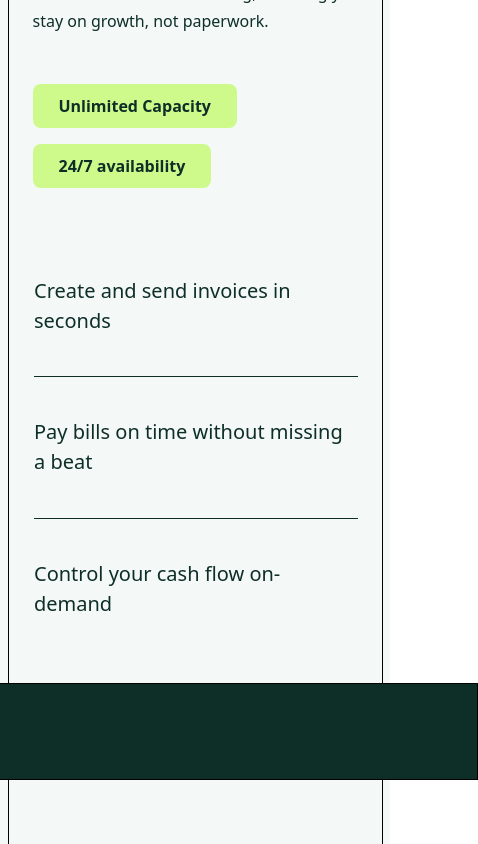
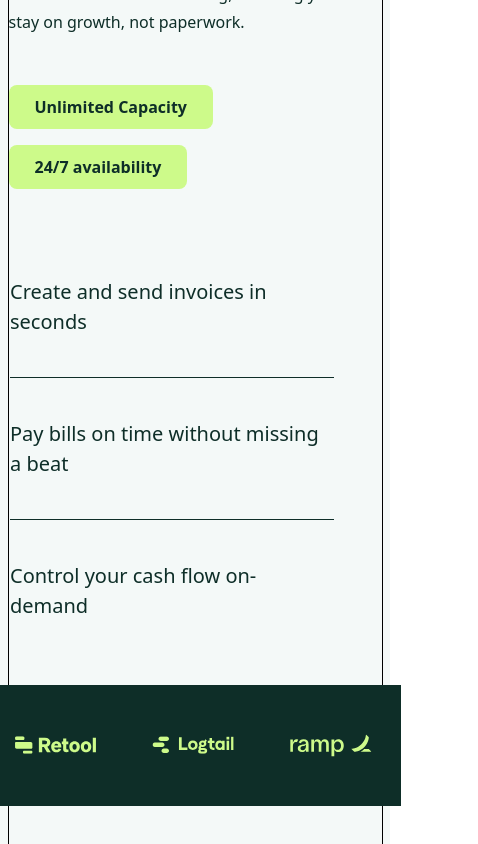
Before and after one commit to christianokuru/BillEase-Saas-landing-page, a Nuxt app: page / in a window 390 px wide. Shown: the part 1154-1998 px from the top of the page, 478 px wide, since content can reach past the window. Built offline with nearby package versions, Linux system fonts and the light colour scheme.

Commit message:
Finished the mobile sponosor section

```diff
--- a/components/custom/AboutSectionComponent.vue
+++ b/components/custom/AboutSectionComponent.vue
@@ -3,7 +3,7 @@ import ButtonComponent2 from "@/components/custom/ButtonComponent2.vue";
 </script>
 
 <template>
-  <div class="mb-[160px] max-sm:w-[349px] max-sm:my-[64px]">
+  <div class="mb-[160px] max-sm:w-[349px] max-sm:my-[64px] px-[118px] max-sm:px-[0px]">
     <div
       class="flex items-center justify-between w-[1008px] ml-[95px] max-sm:w-[327px] max-sm:ml-[0px] max-sm:flex-col"
     >
--- a/components/custom/HeaderSectionComponent.vue
+++ b/components/custom/HeaderSectionComponent.vue
@@ -17,7 +17,7 @@ const text = [
   <div>
     <div>
       <!-- texts them them -->
-      <div class="w-[1204px] max-sm:w-[322px]">
+      <div class="w-[1204px] max-sm:w-[322px] ml-[118px] max-sm:ml-0">
         <h1 class="text-green max-sm:text-[46px] max-sm:text-left max-sm:leading-none mb-[32px] text-heading1 text-center">
           Your All-in-One Invoicing Tool
         </h1>
@@ -30,7 +30,7 @@ const text = [
         </p>
       </div>
       <!-- CTA -->
-      <div class="max-sm:mb-[56px] flex items-center w-[314px] mx-auto mb-[88px]">
+      <div class="max-sm:mb-[56px] flex items-center w-[314px] mx-auto mb-[88px] max-sm:ml-0">
         <button-component
           text="Get Started"
           :icon="arrow"
--- a/components/custom/NavbarComponent.vue
+++ b/components/custom/NavbarComponent.vue
@@ -7,7 +7,7 @@ import { navlinks } from "@/lib/navlinks.js";
 </script>
 
 <template>
-  <div class="mb-[122px] max-sm:mb-[50px]">
+  <div class="mb-[122px] max-sm:mb-[50px]  px-[118px] max-sm:px-[0px]">
     <div class="max-sm:pt-[36px] flex items-center justify-between pt-[40px] mb-[10px]">
       <!-- Logo -->
       <logo-component />
--- a/components/custom/SponsorSectionComponent.vue
+++ b/components/custom/SponsorSectionComponent.vue
@@ -1,20 +1,41 @@
 <script setup>
-import first from "@/assets/images/1.svg"
-import second from "@/assets/images/2.svg"
-import third from "@/assets/images/3.svg"
-import fourth from "@/assets/images/4.svg"
-import fifth from "@/assets/images/5.svg"
-import sixth from "@/assets/images/6.svg"
+import { ref, computed, onMounted, onBeforeUnmount } from "vue";
+import first from "@/assets/images/1.svg";
+import second from "@/assets/images/2.svg";
+import third from "@/assets/images/3.svg";
+import fourth from "@/assets/images/4.svg";
+import fifth from "@/assets/images/5.svg";
+import sixth from "@/assets/images/6.svg";
 
-const images = [first, second, third, fourth, fifth, sixth]
+const images = [first, second, third, fourth, fifth, sixth];
+const screenWidth = ref(1440); // Default width (for SSR safety)
+
+// Function to update screen width (only in the browser)
+const updateScreenWidth = () => {
+  if (typeof window !== "undefined") {
+    screenWidth.value = window.innerWidth;
+  }
+};
+
+onMounted(() => {
+  updateScreenWidth(); // Set initial value on mount
+  window.addEventListener("resize", updateScreenWidth);
+});
+
+onBeforeUnmount(() => {
+  window.removeEventListener("resize", updateScreenWidth);
+});
+
+// Compute displayed images based on screen size
+const displayedImages = computed(() => {
+  return screenWidth.value <= 640 ? images.slice(0, 3) : images;
+});
 </script>
 
 <template>
-    <div class="border bg-green mx-[-120px] flex items-center space-x-[79.6px] px-[221px] py-[47.57px] mb-[160px]">
-        <div v-for="(image, index) in images" :key="index">
-            <div>
-                <img :src="image" alt="sponsor-logo" class="space-x-[79.6px] animate-pulse">
-            </div>
-        </div>
+  <div class="bg-green w-[1440px] flex items-center space-x-[79.6px] px-[221px] py-[47.57px] mb-[160px] max-sm:mb-[64px] max-sm:w-[414px] max-sm:mx-[-22px] max-sm:h-[121px]  max-sm:px-0">
+    <div v-for="(image, index) in displayedImages" :key="index" class="max-sm:mx-[28px]">
+      <img :src="image" alt="sponsor-logo" class="space-x-[79.6px]">
     </div>
+  </div>
 </template>
--- a/layouts/default.vue
+++ b/layouts/default.vue
@@ -5,7 +5,7 @@ import FooterComponent from "@/components/custom/FooterComponent.vue";
 
 <template>
   <div class="bg-background">
-    <main class="border max-sm:w-[375px] max-sm:px-[24px] w-[1440px] px-[118px] mx-auto">
+    <main class="border max-sm:w-[375px] max-sm:px-[0px] w-[1440px] mx-auto">
     <navbar-component />
     <nuxt-page />
     <footer-component />
--- a/package.json
+++ b/package.json
@@ -12,6 +12,7 @@
   "dependencies": {
     "@tailwindcss/vite": "^4.0.6",
     "nuxt": "^3.15.4",
+    "swiper": "^11.2.4",
     "tailwindcss": "^4.0.6",
     "vue": "latest",
     "vue-router": "latest"
```
Also changed, not shown: 1 other file (tests, documents, lock files or other folders).
